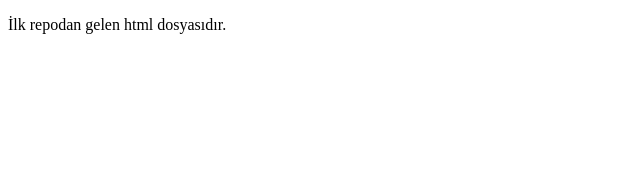
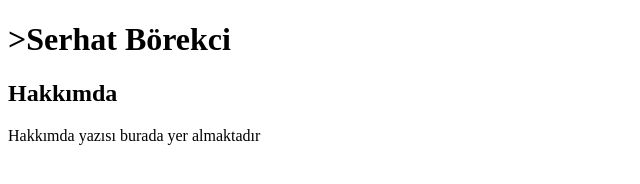
Before and after one commit to albacode9/kodluyoruzilkrepo, a plain HTML site: page index.html in a window 1280 px wide. Shown: the whole page, without its empty margins (0-640 px from the left). Drawn offline with Linux system fonts and the light colour scheme.

Commit message:
hakkımızda yazısı eklendi

```diff
--- a/index.html
+++ b/index.html
@@ -9,7 +9,12 @@
 </head>
 
 <body>
-    <p>İlk repodan gelen html dosyasıdır.</p>
+    <h1>>Serhat Börekci</h1>
+    <h2>Hakkımda</h2>
+    <section>
+        <p>Hakkımda yazısı burada yer almaktadır</p>
+    </section>
+
 </body>
 
 </html>
```
